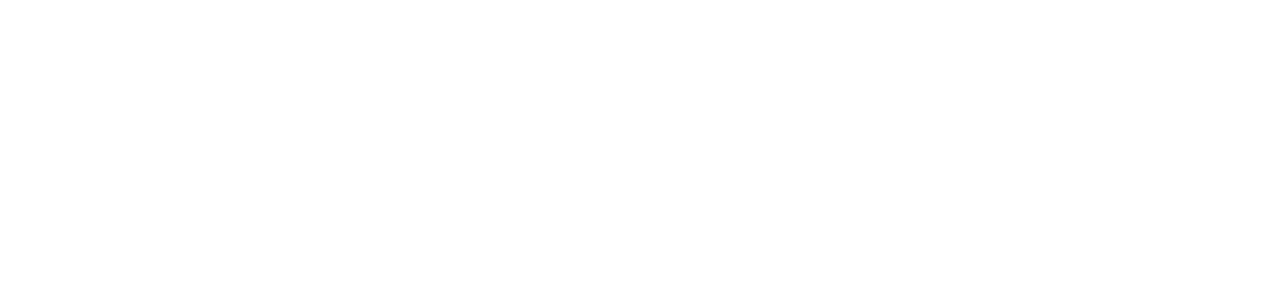
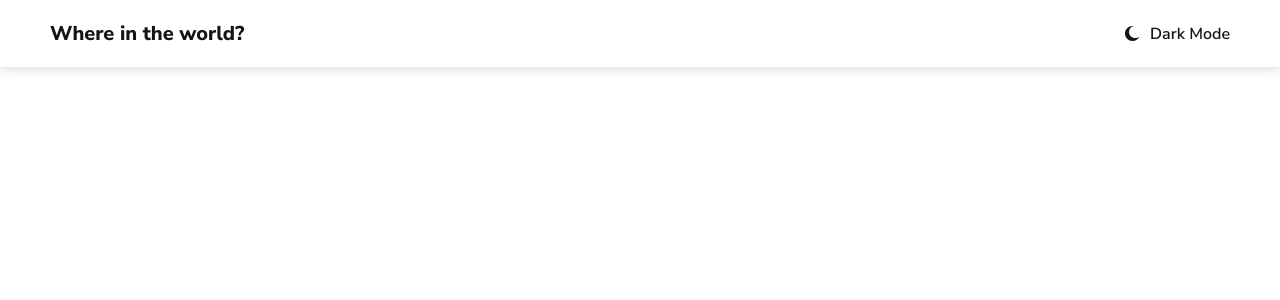
Before and after one commit to chris-base/rest-countries-api-app, a React (Create React App) app: page / in a window 1280 px wide. Shown: the top 300 px of the page. Built offline with nearby package versions, Linux system fonts and the light colour scheme.

Commit message:
started files/setup header

```diff
--- a/src/App.js
+++ b/src/App.js
@@ -1,7 +1,12 @@
 import "./App.css";
+import HeaderComponent from "./Components/HeaderComponent";
 
 function App() {
-  return <div className='App'></div>;
+  return (
+    <div className='App'>
+      <HeaderComponent />
+    </div>
+  );
 }
 
 export default App;
--- /dev/null
+++ b/src/Components/HeaderComponent.js
@@ -0,0 +1,17 @@
+import "../Styles/HeaderStyles.css";
+import iconMoon from "./images/icon-moon.svg";
+
+const HeaderComponent = () => {
+  return (
+    <div id='appHeaderContainer'>
+      <p id='headerText'>Where in the world?</p>
+
+      <div id='darkLightContainer'>
+        <div id='darkLightIcon' style={{ backgroundImage: "url(" + iconMoon + ")" }} />
+        <p id='darkLightText'>Dark Mode</p>
+      </div>
+    </div>
+  );
+};
+
+export default HeaderComponent;
--- /dev/null
+++ b/src/Styles/HeaderStyles.css
@@ -0,0 +1,37 @@
+@import url("https://fonts.googleapis.com/css2?family=Nunito+Sans:wght@300;600;800&display=swap");
+
+#appHeaderContainer {
+  display: flex;
+  justify-content: space-between;
+  align-items: center;
+  padding: 0 50px;
+  box-shadow: 0 2px 10px rgba(82, 82, 82, 0.2);
+}
+
+#headerText {
+  font-family: "Nunito Sans";
+  font-weight: 800;
+  font-size: 20px;
+  color: #111517;
+}
+
+#darkLightContainer {
+  display: flex;
+  align-items: center;
+}
+
+#darkLightIcon {
+  width: 15px;
+  height: 15px;
+  filter: brightness(0) saturate(100%) invert(6%) sepia(7%) saturate(1466%) hue-rotate(155deg) brightness(87%) contrast(94%);
+  background-size: 15px;
+  background-repeat: no-repeat;
+  background-position: center;
+  margin-right: 10px;
+}
+
+#darkLightText {
+  font-family: "Nunito Sans";
+  font-weight: 600;
+  color: #111517;
+}
```
Also changed, not shown: src/Components/CountryComponent.js (added), src/Components/FilterComponent.js (added), src/Components/SearchComponent.js (added), src/Components/images/icon-moon.svg (added), src/Styles/CountryStyles.css (added), src/Styles/FilterStyles.css (added), src/Styles/SearchStyles.css (added).
